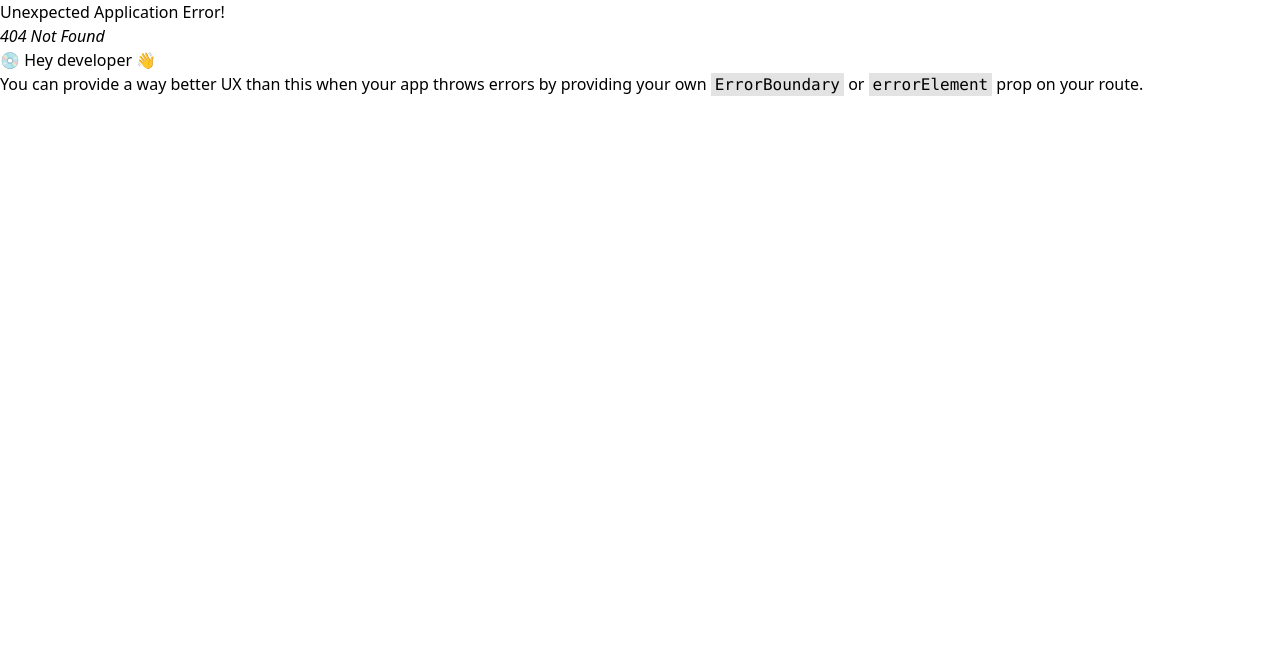
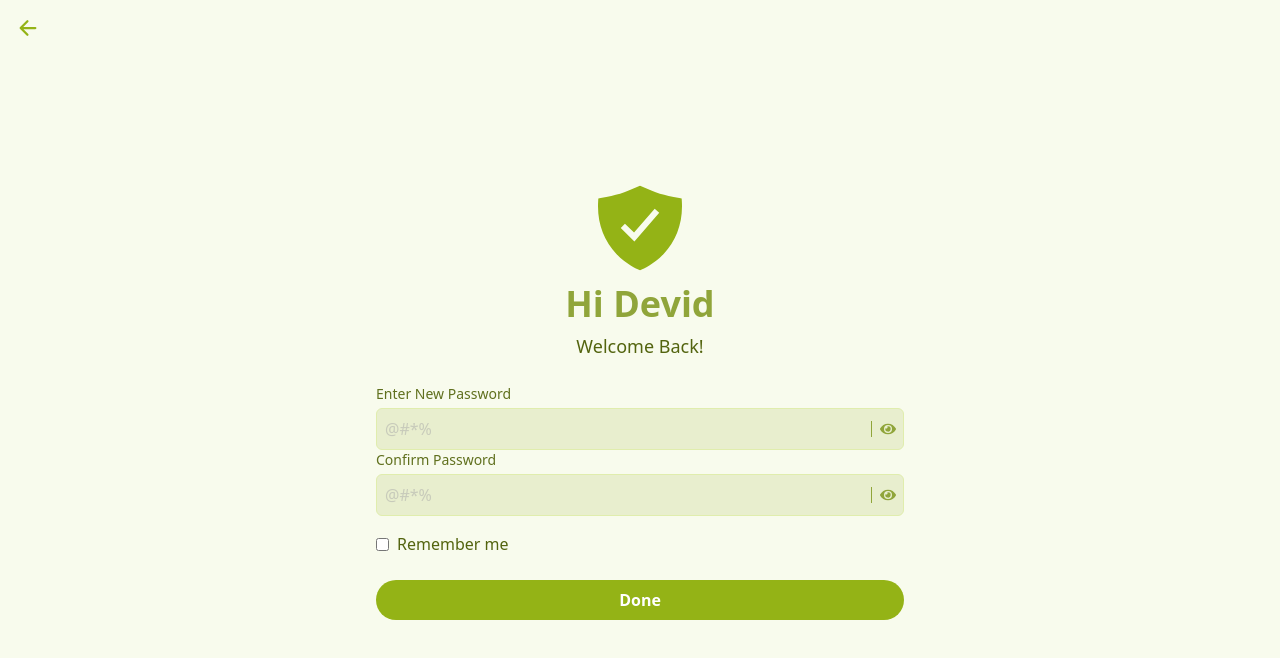
Before and after one commit to muhammadAbdulMannan2022/Ai-Powered-E--commerce-website, a React (Vite) app: page /new-password in a window 1280 px wide. Before the commit this address had no page. Shown: the top 658 px of the page. Built offline with nearby package versions, Linux system fonts and the light colour scheme.

Commit message:
create new pass done

```diff
--- /dev/null
+++ b/src/pages/NewPassword.jsx
@@ -0,0 +1,99 @@
+import { useState } from "react";
+import { IoArrowBack, IoShieldCheckmarkSharp } from "react-icons/io5";
+import Input from "../helpers/Input";
+import { useNavigate } from "react-router";
+
+export default function NewPassword() {
+  const [newPassword, setNewPassword] = useState("");
+  const [confirmPassword, setConfirmPassword] = useState("");
+  const [rememberMe, setRememberMe] = useState(false);
+  const navigate = useNavigate();
+
+  const handleSubmit = (e) => {
+    e.preventDefault();
+
+    // Validate inputs
+    if (!newPassword || !confirmPassword) {
+      alert("Please fill in both password fields.");
+      return;
+    }
+
+    if (newPassword !== confirmPassword) {
+      alert("Passwords do not match.");
+      return;
+    }
+
+    // Submit logic
+    console.log("New password:", newPassword);
+    console.log("Confirm password:", confirmPassword);
+    console.log("Remember me:", rememberMe);
+
+    navigate("/");
+  };
+
+  return (
+    <div className="w-full min-h-screen bg-[#f8fbed] flex items-center justify-center relative px-4 py-8">
+      {/* Back Button */}
+      <button
+        type="button"
+        onClick={() => navigate("/login")}
+        className="absolute top-4 left-4 text-[#94B316] text-2xl hover:scale-110 transition"
+      >
+        <IoArrowBack />
+      </button>
+
+      {/* Form Container */}
+      <form
+        onSubmit={handleSubmit}
+        className="w-full max-w-xl bg-white/0 p-6 rounded-lg flex flex-col items-center"
+      >
+        {/* Header */}
+        <div className="flex flex-col items-center text-[#94B316] mb-6 text-center">
+          <IoShieldCheckmarkSharp className="text-6xl md:text-8xl mb-2" />
+          <h1 className="text-[#90A53A] text-2xl md:text-4xl font-bold mb-2">
+            Hi Devid
+          </h1>
+          <p className="text-[#53640F] text-base md:text-lg">Welcome Back!</p>
+        </div>
+
+        {/* Input Fields */}
+        <div className="w-full">
+          <Input
+            id="newPass"
+            label="Enter New Password"
+            type="password"
+            placeholder="@#*%"
+            value={newPassword}
+            onChange={(e) => setNewPassword(e.target.value)}
+          />
+          <Input
+            id="confirmNewPass"
+            label="Confirm Password"
+            type="password"
+            placeholder="@#*%"
+            value={confirmPassword}
+            onChange={(e) => setConfirmPassword(e.target.value)}
+          />
+          <div className="flex items-center gap-2 mt-4 text-[#53640F]">
+            <input
+              type="checkbox"
+              id="rememberMe"
+              checked={rememberMe}
+              onChange={(e) => setRememberMe(e.target.checked)}
+              className="accent-[#94B316]"
+            />
+            <label htmlFor="rememberMe">Remember me</label>
+          </div>
+        </div>
+
+        {/* Submit Button */}
+        <button
+          type="submit"
+          className="w-full py-2 mt-6 bg-[#94B316] text-white font-semibold rounded-full hover:bg-[#94b316e7] transition"
+        >
+          Done
+        </button>
+      </form>
+    </div>
+  );
+}
--- a/src/pages/VerifyMail.jsx
+++ b/src/pages/VerifyMail.jsx
@@ -1,22 +1,34 @@
-import { useState, useRef } from "react";
+import { useState, useRef, useEffect } from "react";
 import { IoArrowBack, IoShieldCheckmarkSharp } from "react-icons/io5";
 import { useLocation, useNavigate } from "react-router";
 
 export default function VerifyMail() {
   const [code, setCode] = useState(["", "", "", ""]);
+  const [timeLeft, setTimeLeft] = useState(60);
+  const [canResend, setCanResend] = useState(false);
+
   const inputRefs = useRef([]);
   const navigate = useNavigate();
   const location = useLocation();
 
+  useEffect(() => {
+    let timer;
+    if (timeLeft > 0) {
+      timer = setTimeout(() => setTimeLeft(timeLeft - 1), 1000);
+    } else {
+      setCanResend(true);
+    }
+    return () => clearTimeout(timer);
+  }, [timeLeft]);
+
   const handleChange = (e, index) => {
-    const val = e.target.value.replace(/\D/, ""); // Allow only digits
+    const val = e.target.value.replace(/\D/, "");
     const newCode = [...code];
 
     if (val) {
       newCode[index] = val.charAt(0);
       setCode(newCode);
 
-      // Move to next input
       if (index < 3) {
         inputRefs.current[index + 1]?.focus();
       }
@@ -26,13 +38,10 @@ export default function VerifyMail() {
   const handleKeyDown = (e, index) => {
     if (e.key === "Backspace") {
       const newCode = [...code];
-
       if (code[index]) {
-        // Clear current box if not empty
         newCode[index] = "";
         setCode(newCode);
       } else if (index > 0) {
-        // Move to previous input and clear
         inputRefs.current[index - 1]?.focus();
         newCode[index - 1] = "";
         setCode(newCode);
@@ -60,12 +69,19 @@ export default function VerifyMail() {
     e.preventDefault();
     const fullCode = code.join("");
     console.log("Verification code submitted:", fullCode);
-    // You can add logic to verify the code here
+    navigate("/new-password");
+  };
+
+  const handleResend = () => {
+    console.log("Resending code...");
+    setTimeLeft(60);
+    setCanResend(false);
+    setCode(["", "", "", ""]);
+    inputRefs.current[0]?.focus();
   };
 
   return (
     <div className="w-full min-h-screen bg-[#f8fbed] flex items-center justify-center relative px-4 py-8">
-      {/* Back Button */}
       <button
         type="button"
         onClick={() => navigate("/login")}
@@ -74,12 +90,10 @@ export default function VerifyMail() {
         <IoArrowBack />
       </button>
 
-      {/* Form Container */}
       <form
         onSubmit={handleSubmit}
         className="w-full max-w-xl bg-white/0 p-6 rounded-lg flex flex-col items-center"
       >
-        {/* Header */}
         <div className="flex flex-col items-center text-[#94B316] mb-6 text-center">
           <IoShieldCheckmarkSharp className="text-6xl md:text-8xl mb-2" />
           <h1 className="text-[#90A53A] text-2xl md:text-4xl font-bold mb-2">
@@ -88,12 +102,11 @@ export default function VerifyMail() {
           <p className="text-[#53640F] text-base md:text-lg">
             We’ve sent a verification code to{" "}
             <span className="font-semibold text-[#94B316]">
-              {location.state?.email}
+              {location.state?.email || "your email"}
             </span>
           </p>
         </div>
 
-        {/* Code Inputs */}
         <div
           className="w-full flex justify-between gap-3 mb-4"
           onPaste={handlePaste}
@@ -113,13 +126,30 @@ export default function VerifyMail() {
           ))}
         </div>
 
-        {/* Submit Button */}
         <button
           type="submit"
           className="w-full py-2 mt-2 bg-[#94B316] text-white font-semibold rounded-full hover:bg-[#94b316e7] transition"
         >
           Confirm
         </button>
+
+        {/* Countdown and Resend Info */}
+        <p className="text-[#53640F] text-sm text-center mt-4">
+          Didn’t receive an email? Please check your spam folder or{" "}
+          {canResend ? (
+            <button
+              type="button"
+              onClick={handleResend}
+              className="underline text-[#94B316] hover:text-[#6f8f0f] transition"
+            >
+              request another code
+            </button>
+          ) : (
+            <>
+              request another code in {timeLeft} second{timeLeft !== 1 && "s"}.
+            </>
+          )}
+        </p>
       </form>
     </div>
   );
--- a/src/router/Router.jsx
+++ b/src/router/Router.jsx
@@ -4,6 +4,7 @@ import Login from "../pages/login/Login";
 import Signup from "../pages/signup/Signup";
 import ForgotPassword from "../pages/ForgotPassword";
 import VerifyMail from "../pages/VerifyMail";
+import NewPassword from "../pages/NewPassword";
 
 const router = createBrowserRouter([
   {
@@ -26,5 +27,9 @@ const router = createBrowserRouter([
     path: "/verify-mail",
     element: <VerifyMail />,
   },
+  {
+    path: "/new-password",
+    element: <NewPassword />,
+  },
 ]);
 export default router;
```
